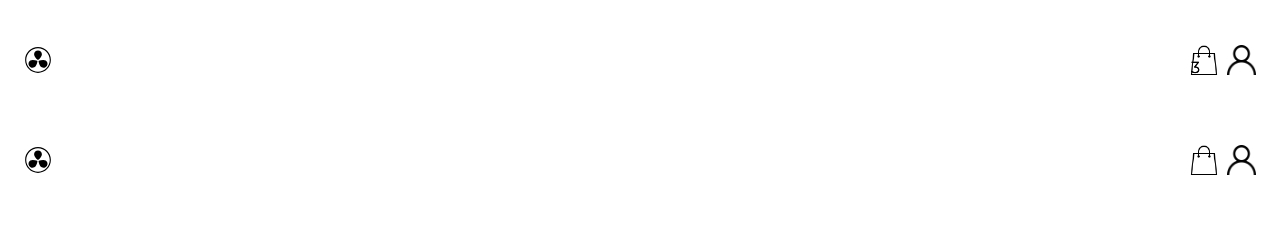
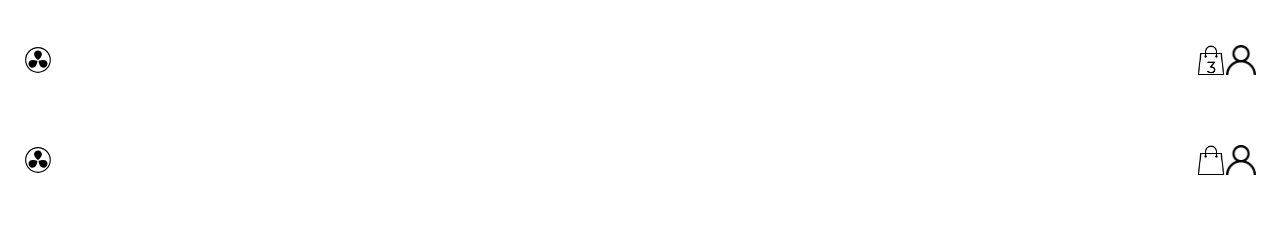
Before and after one commit to Rasmus3liasson/webshop, a Next.js app: page /components/Header in a window 1280 px wide. Shown: the top 225 px of the page. Built offline with nearby package versions, Linux system fonts and the light colour scheme.

Commit message:
added styling that wasn't correct

```diff
--- a/src/app/components/Header/SearchInput.tsx
+++ b/src/app/components/Header/SearchInput.tsx
@@ -99,7 +99,7 @@ export default function SearchInput() {
       )}
       {/* If no matching results */}
       {searchInput.length > 1 && searchResult?.length === 0 && (
-        <div>
+        <div className="md:absolute md:top-20 right-14">
           <ul>
             <li className="no-match">Ingen matchning</li>
           </ul>
--- a/src/app/components/Header/page.tsx
+++ b/src/app/components/Header/page.tsx
@@ -43,11 +43,11 @@ export default function Header() {
         <div className="flex">
           <div></div>
           <div className="flex items-center">
-            <span className="absolute top-8 right-32 lg:top-14 lg:right-20">
+            <span className="absolute top-8 right-28 lg:top-14 lg:right-16">
               3
             </span>
             <Image
-              className="mr-2"
+              className="mr-0.5 lg:mr-0"
               src={"/header/shopping-cart-icon.png"}
               alt="shopping cart icon"
               width={30}
```
